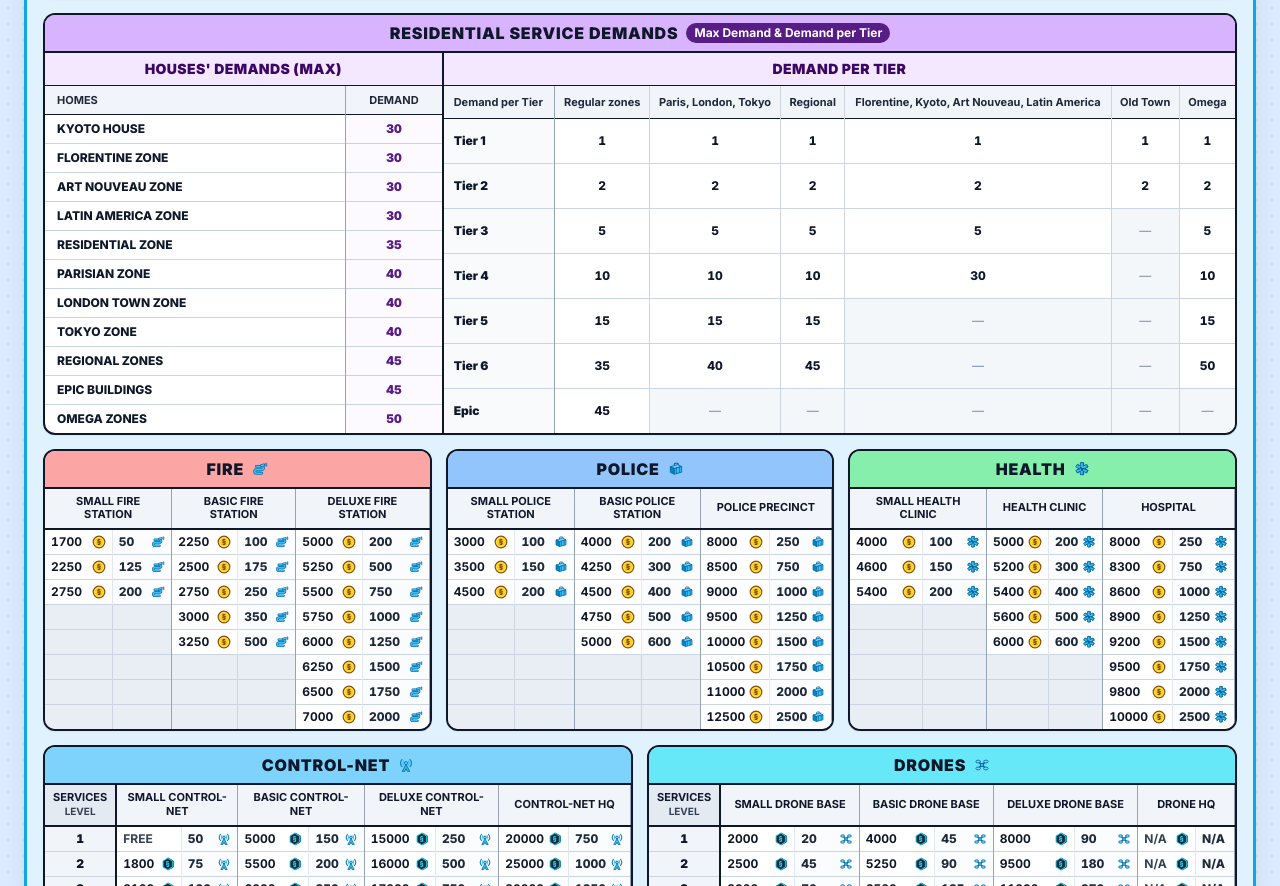
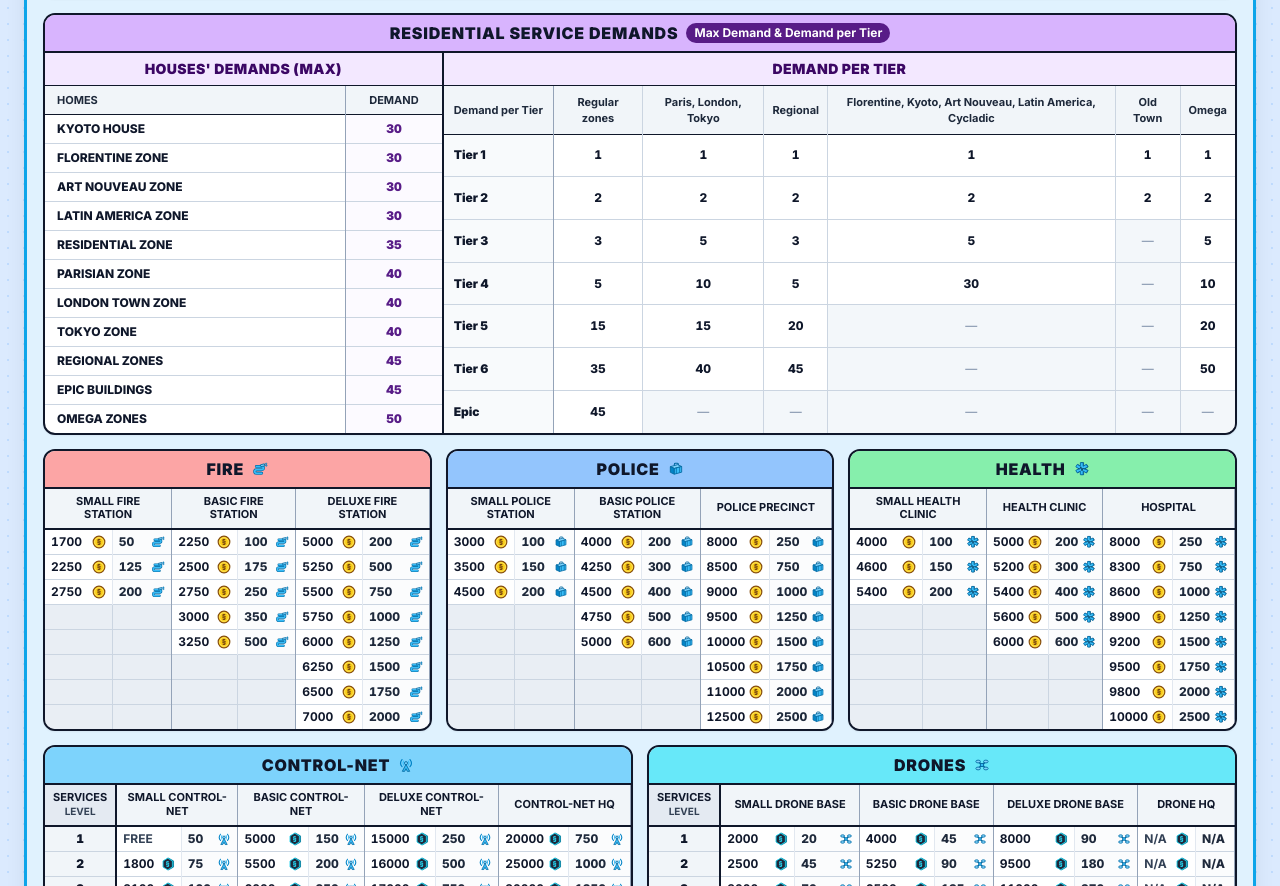
Before and after one commit to Plasma-boy/services-chart-2.0, a plain HTML site: page index.html in a window 1280 px wide. Shown: the part 1248-2134 px from the top of the page. Drawn offline with nearby package versions, Linux system fonts and the light colour scheme.

Commit message:
Update index.html

```diff
--- a/index.html
+++ b/index.html
@@ -217,7 +217,7 @@
                   <th class="py-2 px-2 text-center border-r border-slate-300">Regular zones</th>
                   <th class="py-2 px-2 text-center border-r border-slate-300">Paris, London, Tokyo</th>
                   <th class="py-2 px-2 text-center border-r border-slate-300">Regional</th>
-                  <th class="py-2 px-2 text-center border-r border-slate-300">Florentine, Kyoto, Art Nouveau, Latin America</th>
+                  <th class="py-2 px-2 text-center border-r border-slate-300">Florentine, Kyoto, Art Nouveau, Latin America, Cycladic</th>
                   <th class="py-2 px-2 text-center border-r border-slate-300">Old Town</th>
                   <th class="py-2 px-2 text-center">Omega</th>
                 </tr>
@@ -673,9 +673,9 @@
     const DEMAND_PER_TIER_DATA = [
       { tier: 'Tier 1', regular: '1', plt: '1', regional: '1', fkal: '1', oldTown: '1', omega: '1' },
       { tier: 'Tier 2', regular: '2', plt: '2', regional: '2', fkal: '2', oldTown: '2', omega: '2' },
-      { tier: 'Tier 3', regular: '5', plt: '5', regional: '5', fkal: '5', oldTown: '', omega: '5' },
-      { tier: 'Tier 4', regular: '10', plt: '10', regional: '10', fkal: '30', oldTown: '', omega: '10' },
-      { tier: 'Tier 5', regular: '15', plt: '15', regional: '15', fkal: '', oldTown: '', omega: '15' },
+      { tier: 'Tier 3', regular: '3', plt: '5', regional: '3', fkal: '5', oldTown: '', omega: '5' },
+      { tier: 'Tier 4', regular: '5', plt: '10', regional: '5', fkal: '30', oldTown: '', omega: '10' },
+      { tier: 'Tier 5', regular: '15', plt: '15', regional: '20', fkal: '', oldTown: '', omega: '20' },
       { tier: 'Tier 6', regular: '35', plt: '40', regional: '45', fkal: '', oldTown: '', omega: '50' },
       { tier: 'Epic', regular: '45', plt: '', regional: '', fkal: '', oldTown: '', omega: '' }
     ];
```
